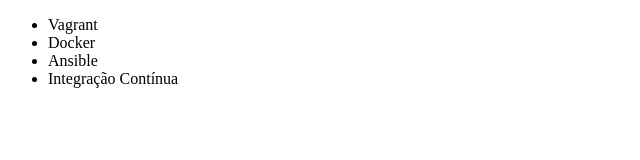
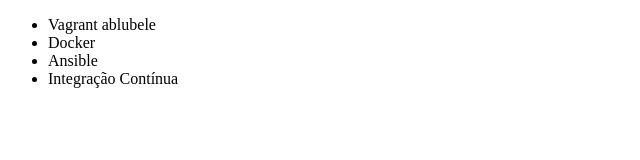
Before and after one commit to caiorodrigues-hub/caio-git, a plain HTML site: page index.html in a window 1280 px wide. Shown: the full height of the page, 0-640 px from the left. Drawn offline with Linux system fonts and the light colour scheme.

Commit message:
mudando vagrant

```diff
--- a/index.html
+++ b/index.html
@@ -6,7 +6,7 @@
 </head>
 <body>
     <ul>
-        <li>Vagrant</li>
+        <li>Vagrant ablubele</li>
         <li>Docker</li>
         <li>Ansible</li>
         <li>Integração Contínua</li>
```
